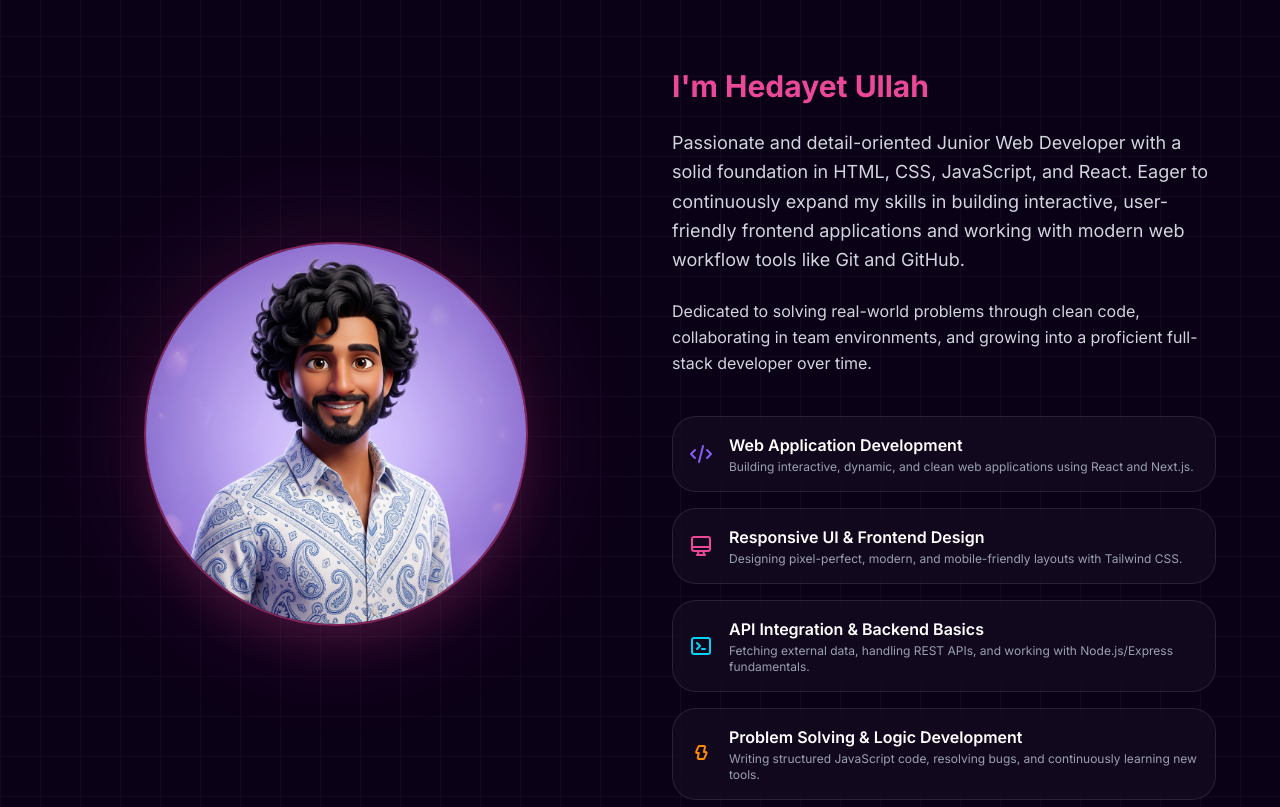
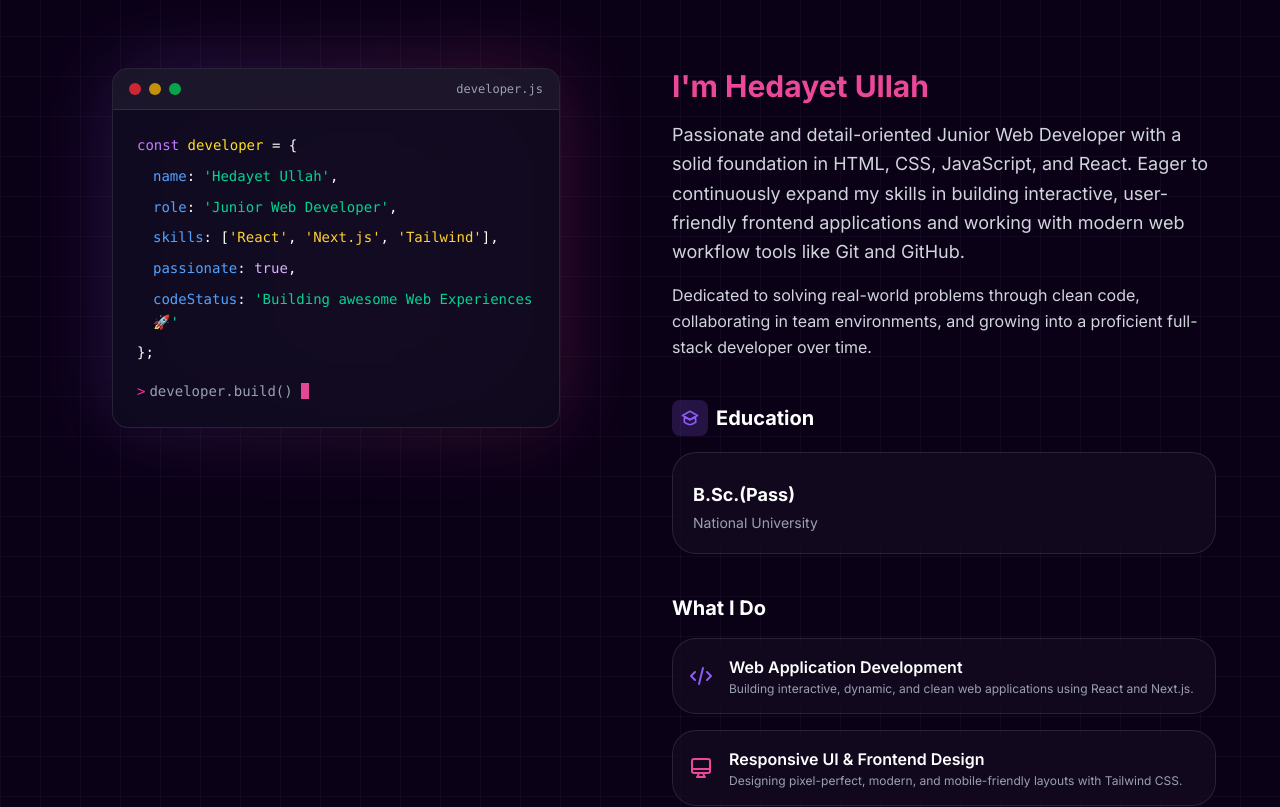
Before and after one commit to Hedayet-756/Hedayet-Info, a Next.js app: page / in a window 1280 px wide. Shown: the part 884-1691 px from the top of the page. Built offline with nearby package versions, Linux system fonts and the light colour scheme.

Commit message:
Update About section

```diff
--- a/src/components/About.jsx
+++ b/src/components/About.jsx
@@ -52,7 +52,7 @@ const About = () => {
 
   return (
     <section className="py-12 px-4 md:px-12 bg-brand-dark/40 overflow-hidden" id="about">
-      {/* Title */}
+      {/* Section Title */}
       <motion.h2
         initial={{ opacity: 0, y: -20 }}
         whileInView={{ opacity: 1, y: 0 }}
@@ -63,43 +63,112 @@ const About = () => {
         About Me
       </motion.h2>
 
-      <div className="max-w-6xl mx-auto flex flex-col md:flex-row items-center gap-16">
-        {/* Avatar Section */}
+      <div className="max-w-6xl mx-auto flex flex-col md:flex-row items-start gap-16">
+        {/* Left Side: Modern Code Visual Component */}
         <motion.div
           initial={{ opacity: 0, x: -50 }}
           whileInView={{ opacity: 1, x: 0 }}
           transition={{ duration: 0.8 }}
           viewport={{ once: true }}
-          className="md:w-1/2 flex justify-center"
+          className="md:w-1/2 w-full flex justify-center sticky top-24"
         >
-          <div className="relative w-72 h-72 md:w-96 md:h-96">
-            <div className="absolute inset-0 bg-brand-pink/20 rounded-full blur-3xl animate-pulse"></div>
-            <img
-              alt="Hedayet Ullah"
-              className="relative z-10 w-full h-full object-cover rounded-full border-2 border-brand-pink/50 shadow-2xl shadow-brand-pink/20"
-              src="/avatar.png"
+          <div className="relative w-full max-w-md">
+            {/* Background Glow */}
+            <div className="absolute inset-0 bg-gradient-to-r from-brand-purple/30 to-brand-pink/30 rounded-3xl blur-2xl -z-10 animate-pulse"></div>
+
+            {/* Code Window UI */}
+            <div className="bg-[#0f0b1e]/90 border border-white/10 rounded-2xl shadow-2xl overflow-hidden backdrop-blur-xl">
+              {/* Window Header */}
+              <div className="px-4 py-3 bg-white/5 border-b border-white/10 flex items-center justify-between">
+                <div className="flex items-center gap-2">
+                  <div className="w-3 h-3 rounded-full bg-red-500/80"></div>
+                  <div className="w-3 h-3 rounded-full bg-yellow-500/80"></div>
+                  <div className="w-3 h-3 rounded-full bg-green-500/80"></div>
+                </div>
+                <span className="text-xs text-gray-400 font-mono">developer.js</span>
+              </div>
+
+              {/* Code Content */}
+              <div className="p-6 font-mono text-sm leading-relaxed space-y-2">
+                <p>
+                  <span className="text-purple-400">const</span> <span className="text-yellow-300">developer</span> = &#123;
+                </p>
+                <p className="pl-4">
+                  <span className="text-blue-400">name</span>: <span className="text-emerald-400">'Hedayet Ullah'</span>,
+                </p>
+                <p className="pl-4">
+                  <span className="text-blue-400">role</span>: <span className="text-emerald-400">'Junior Web Developer'</span>,
+                </p>
+                <p className="pl-4">
+                  <span className="text-blue-400">skills</span>: [
+                  <span className="text-amber-300">'React'</span>, <span className="text-amber-300">'Next.js'</span>, <span className="text-amber-300">'Tailwind'</span>
+                  ],
+                </p>
+                <p className="pl-4">
+                  <span className="text-blue-400">passionate</span>: <span className="text-purple-300">true</span>,
+                </p>
+                <p className="pl-4">
+                  <span className="text-blue-400">codeStatus</span>: <span className="text-emerald-400">'Building awesome Web Experiences 🚀'</span>
+                </p>
+                <p>&#125;;</p>
+
+                {/* Animated Cursor */}
+                <div className="flex items-center gap-1 pt-2">
+                  <span className="text-pink-500">&gt;</span>
+                  <span className="text-gray-400">developer.build()</span>
+                  <motion.span
+                    animate={{ opacity: [0, 1, 0] }}
+                    transition={{ repeat: Infinity, duration: 1 }}
+                    className="w-2 h-4 bg-brand-pink inline-block ml-1"
                   />
+                </div>
+              </div>
+            </div>
           </div>
         </motion.div>
 
-        {/* Text Content */}
+        {/* Right Side: Text, Education & Services */}
         <motion.div
           initial={{ opacity: 0, x: 50 }}
           whileInView={{ opacity: 1, x: 0 }}
           transition={{ duration: 0.8 }}
           viewport={{ once: true }}
-          className="md:w-1/2 space-y-6"
+          className="md:w-1/2 space-y-8"
         >
-          <h3 className="text-3xl font-bold text-brand-pink">I'm Hedayet Ullah</h3>
-          <p className="text-gray-300 leading-relaxed text-lg">
+          <div>
+            <h3 className="text-3xl font-bold text-brand-pink mb-4">I'm Hedayet Ullah</h3>
+            <p className="text-gray-300 leading-relaxed text-lg mb-4">
               Passionate and detail-oriented Junior Web Developer with a solid foundation in HTML, CSS, JavaScript, and React. Eager to continuously expand my skills in building interactive, user-friendly frontend applications and working with modern web workflow tools like Git and GitHub.
             </p>
             <p className="text-gray-300 leading-relaxed">
               Dedicated to solving real-world problems through clean code, collaborating in team environments, and growing into a proficient full-stack developer over time.
             </p>
+          </div>
+
+          {/* Education Card */}
+          <div className="pt-2">
+            <h4 className="text-xl font-bold text-white mb-4 flex items-center gap-2">
+              <span className="p-2 bg-brand-purple/20 text-brand-purple rounded-lg">
+                <svg className="w-5 h-5" fill="none" stroke="currentColor" viewBox="0 0 24 24">
+                  <path strokeLinecap="round" strokeLinejoin="round" strokeWidth="2" d="M12 14l9-5-9-5-9 5 9 5z" />
+                  <path strokeLinecap="round" strokeLinejoin="round" strokeWidth="2" d="M12 14l6.16-3.422a12.083 12.083 0 01.665 6.479A11.952 11.952 0 0112 20.055a11.952 11.952 0 01-6.824-2.998 12.078 12.078 0 01.665-6.479L12 14z" />
+                </svg>
+              </span>
+              Education
+            </h4>
+
+            <div className="glass-card p-5 border-l-4 border-brand-purple bg-white/5 rounded-r-xl">
+              {/* <span className="text-xs font-semibold px-2.5 py-1 bg-brand-purple/20 text-brand-purple rounded-full">
+                Running / Student
+              </span> */}
+              <h5 className="text-lg font-bold text-white mt-2">B.Sc.(Pass)</h5>
+              <p className="text-gray-400 text-sm mt-1">National University</p>
+            </div>
+          </div>
 
           {/* Service Cards */}
-          <div className="space-y-4 pt-4">
+          <div className="space-y-4 pt-2">
+            <h4 className="text-xl font-bold text-white mb-4">What I Do</h4>
             {services.map((service, index) => (
               <motion.div
                 key={index}
@@ -114,7 +183,7 @@ const About = () => {
                   {service.icon}
                 </span>
                 <div>
-                  <h4 className="font-semibold text-white">{service.title}</h4>
+                  <h5 className="font-semibold text-white">{service.title}</h5>
                   <p className="text-xs text-gray-400 mt-0.5">{service.description}</p>
                 </div>
               </motion.div>
```
Lines whose indentation alone changed are shown as unchanged.
